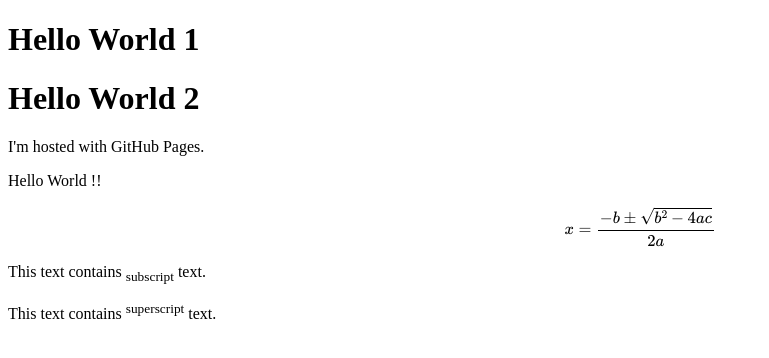
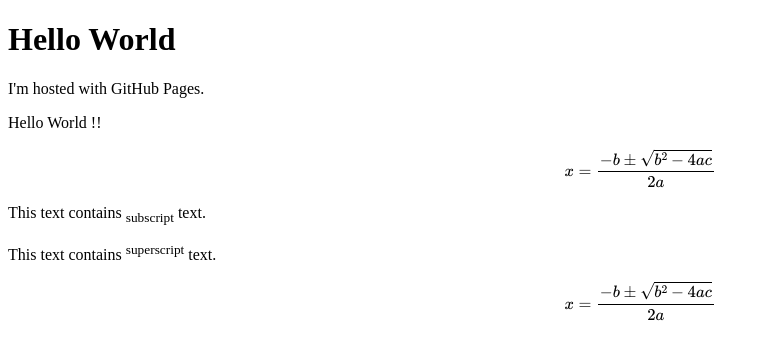
Before and after one commit to Jinde-Derrick/test-pages, a plain HTML site: page index.html in a window 1280 px wide. Shown: the whole page, without its empty margins (0-769 px from the left). Drawn offline with nearby package versions, Linux system fonts and the light colour scheme; some packages are replaced by stand-ins of ours.

Commit message:
Update index.html

```diff
--- a/index.html
+++ b/index.html
@@ -5,9 +5,7 @@
 
 <body>
 
-<h1>Hello World 1</h1>
-
-<h1>Hello World 2</h1>
+<h1>Hello World</h1>
 
 <p>I'm hosted with GitHub Pages.</p>
 
@@ -29,6 +27,9 @@
 <p>	This text contains <sub>subscript</sub> text.</p>
 <p>	This text contains <sup>superscript</sup> text.</p>
 
+
+	$$x=\frac { -b\pm \sqrt { { b }^{ 2 }-4ac } }{ 2a }$$
+
 </body>
 
 
```
